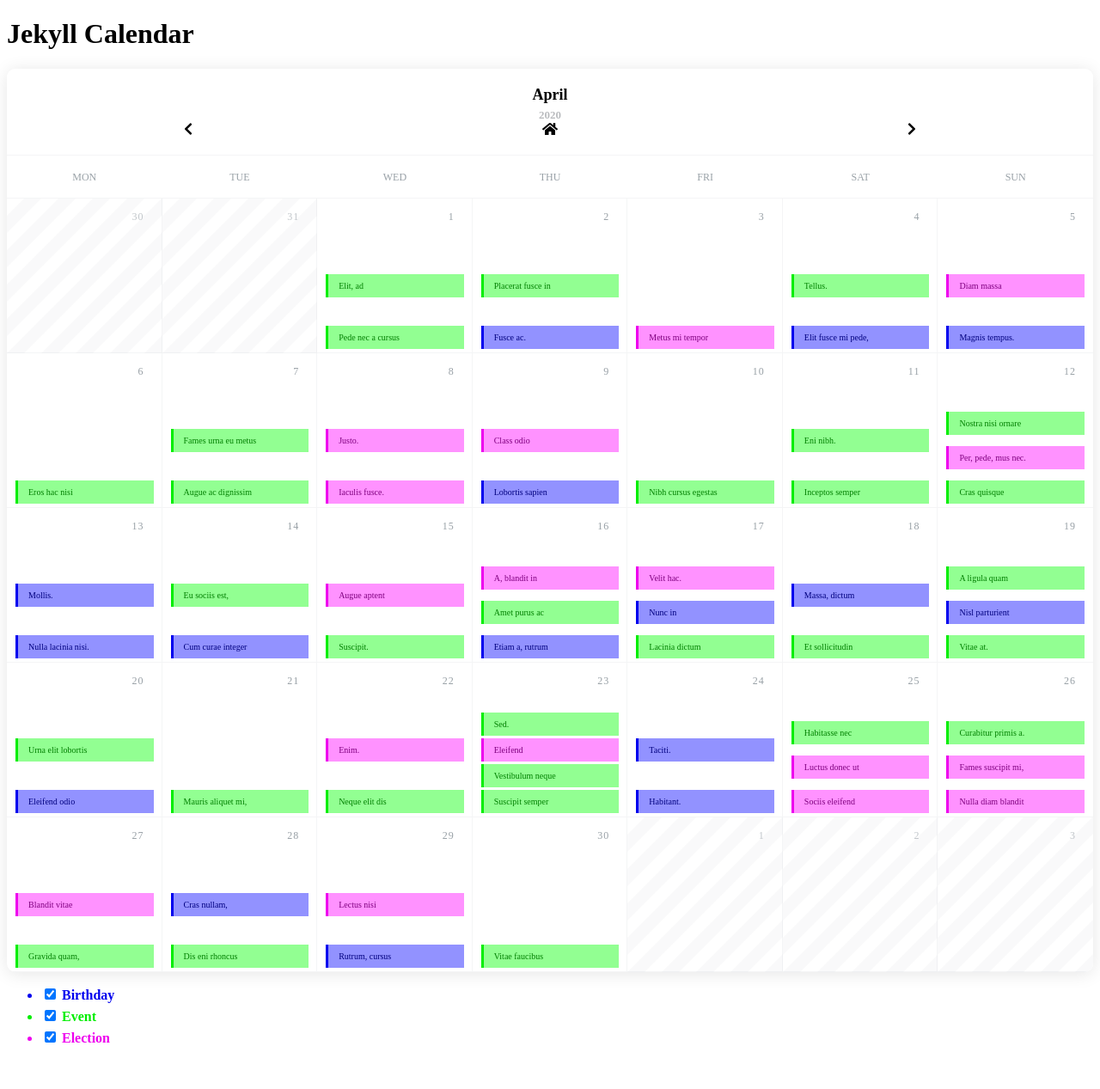
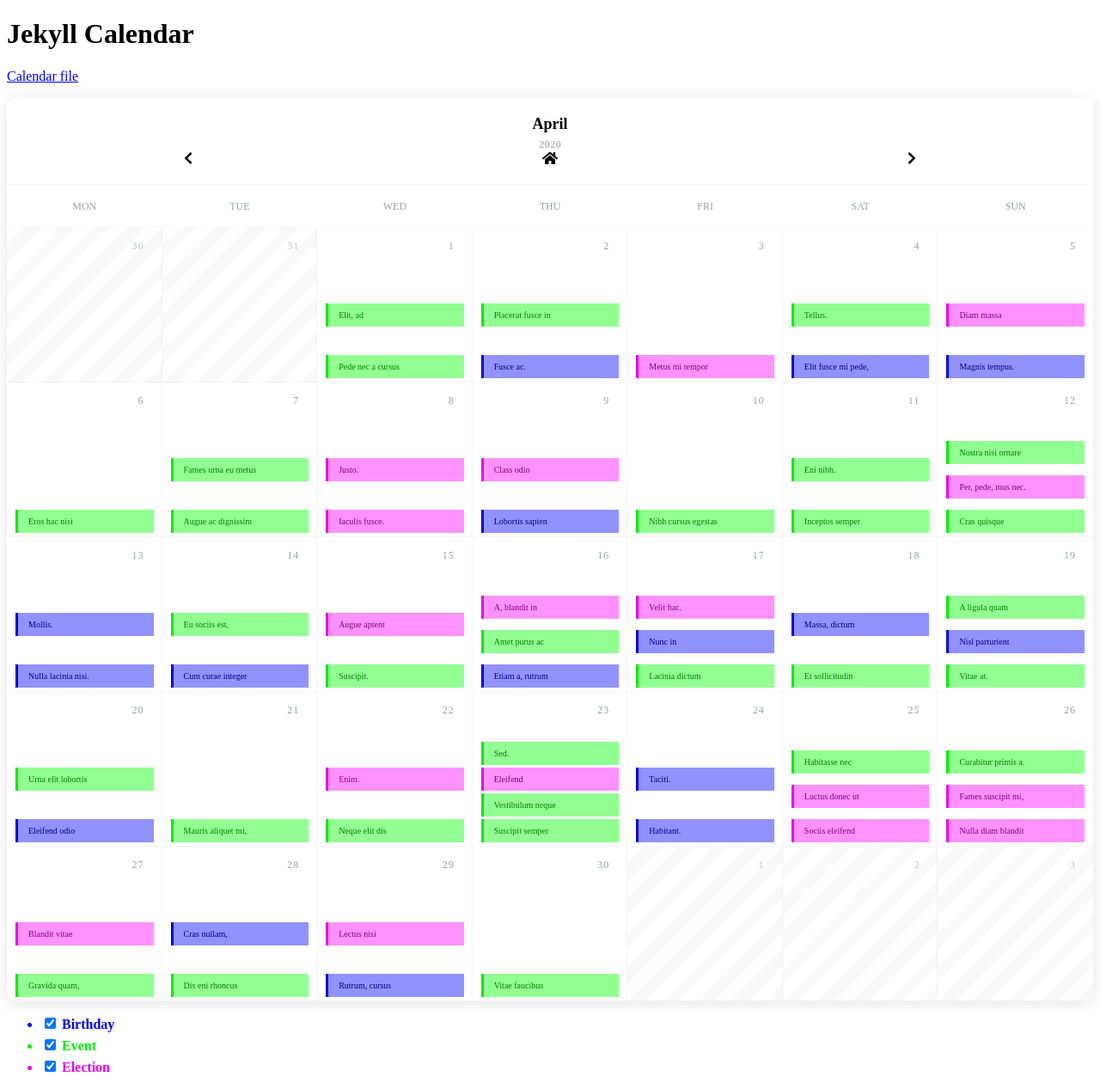
Before and after one commit to shinyzhu/jekyll-calendar, a Jekyll site: the page built from index.markdown, in a window 1280 px wide. Shown: the whole page at 86% size. Built offline with Jekyll 4.4.1, drawn with Linux system fonts in a browser that asks for light colours; before the commit the page ends 1233 px from its top, so only the background shows below that.

Commit message:
added calendar

```diff
--- a/index.markdown
+++ b/index.markdown
@@ -5,7 +5,7 @@
 layout: default
 title: Jekyll Calendar
 ---
-
+<a href="webcal:{{ site.url | replace: 'http:', '' | replace: 'https:', '' }}{{site.baseurl}}/calendar.ics">Calendar file</a>
 {% include calendar.html %}
 {% include calendar_categories.html %}
 
```
Also changed, not shown: 2 other files.
